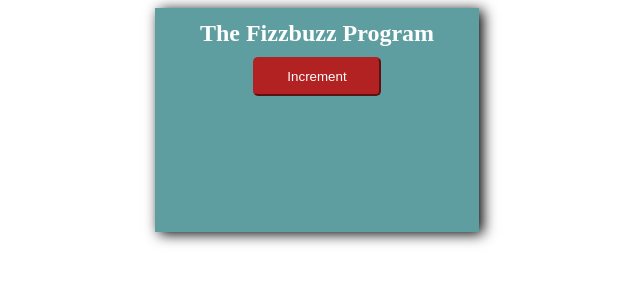
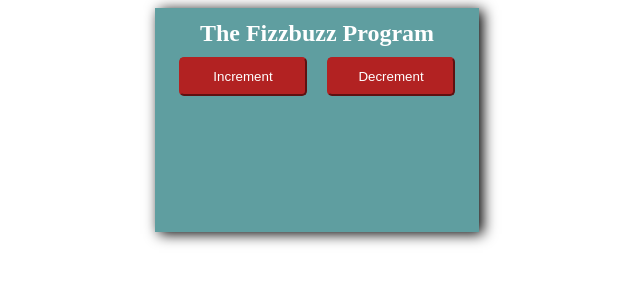
Before and after one commit to nk2962018/FizzbuzzFinal, a React (Create React App) app: page / in a window 1280 px wide. Shown: the top 300 px of the page, without its empty margins (323-963 px from the left). Built offline with nearby package versions, Linux system fonts and the light colour scheme.

Commit message:
Feat:add decrement button.

```diff
--- a/src/components/Fizzbuzz.js
+++ b/src/components/Fizzbuzz.js
@@ -5,7 +5,10 @@ return (
     <div data-testid="fizzBuzz">
         <Button
          text="Increment"
-      />
+        />
+         <Button
+         text="Decrement"
+        />
     </div>
   );
 };
```
Also changed, not shown: 1 other file (tests, documents, lock files or other folders).
